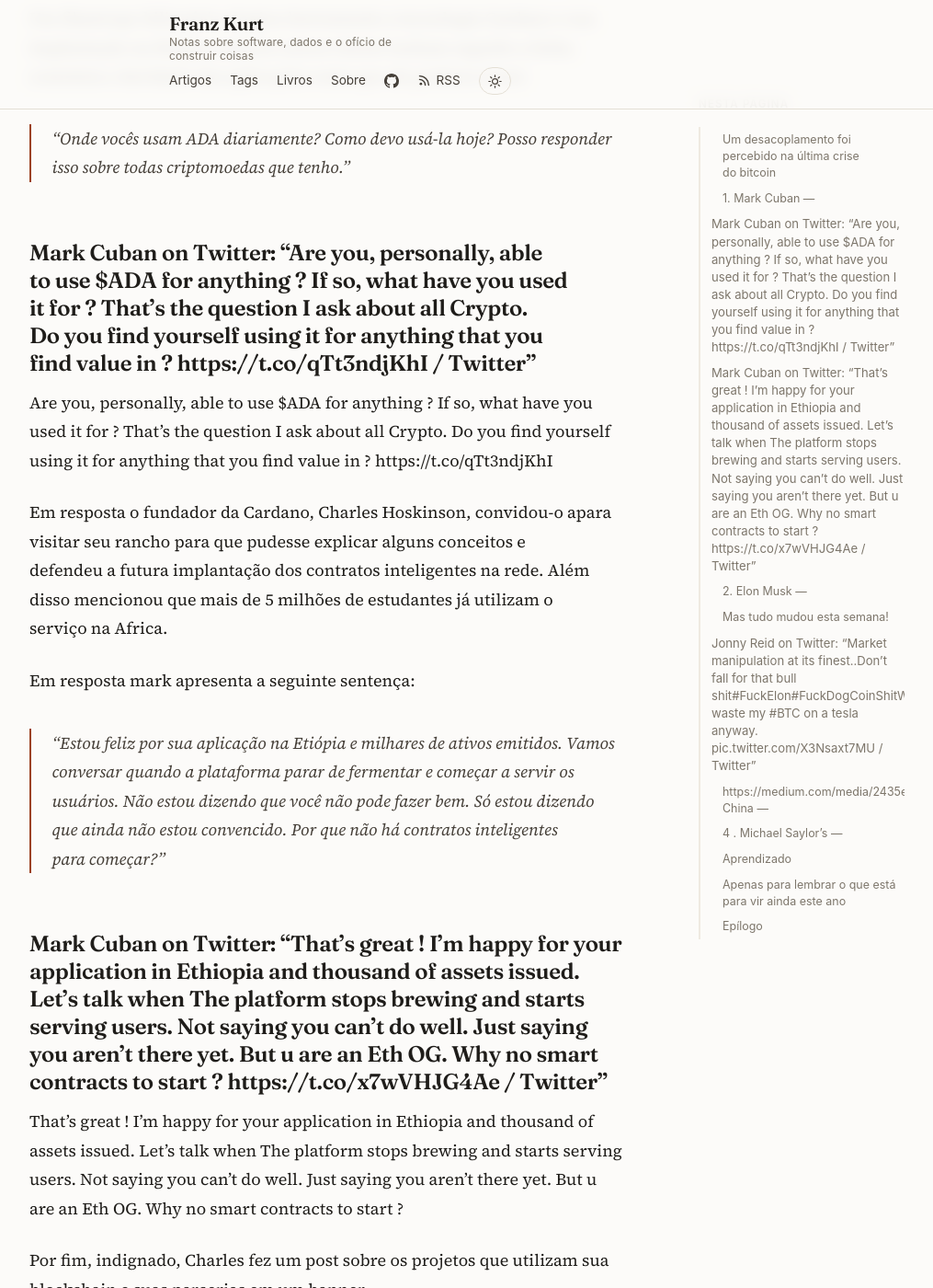
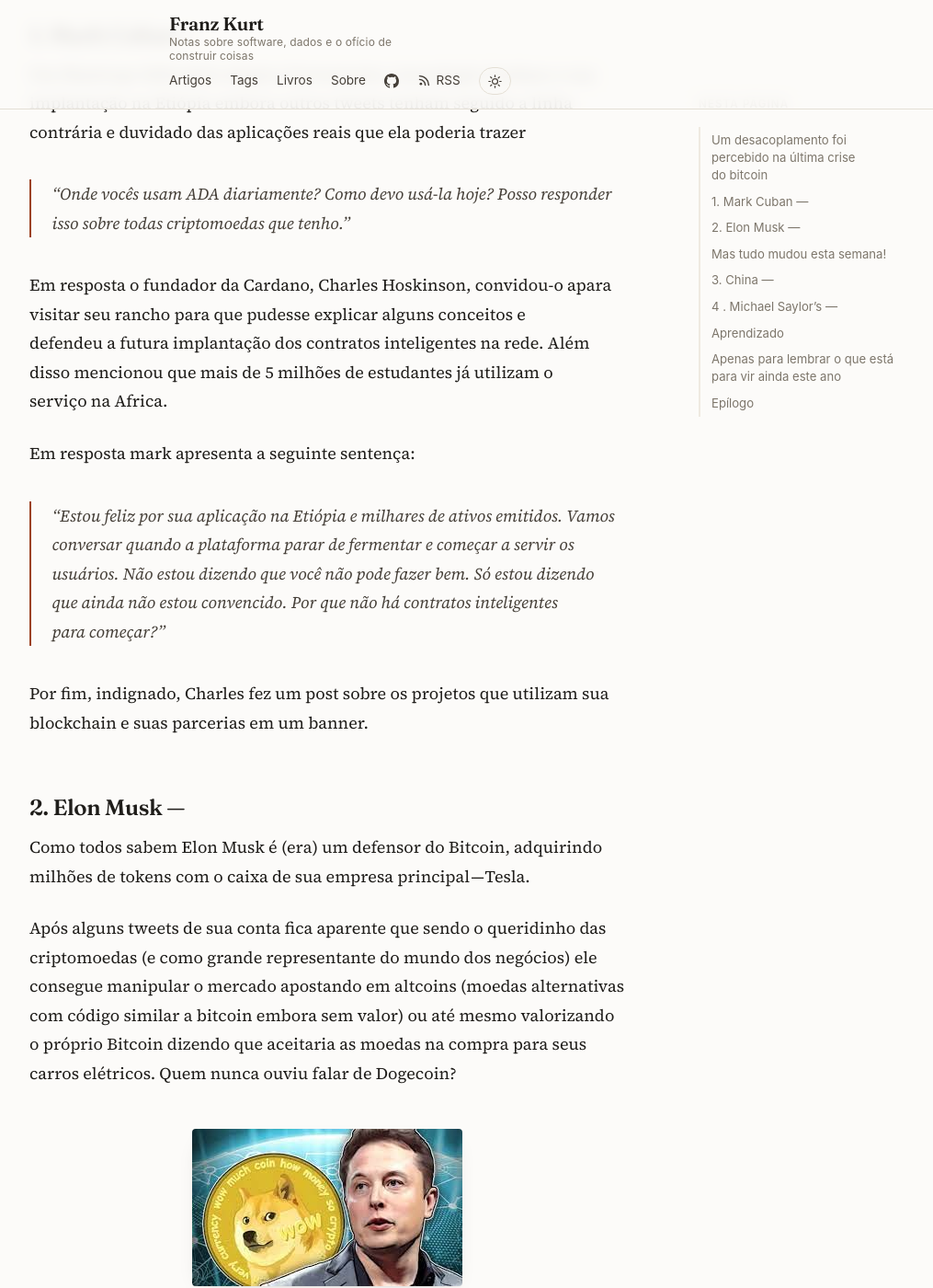
Before and after one commit to franzkurt/franzkurt.github.io, a Jekyll site: the page built from _posts/2021-05-19-a-nova-era-da-cardano.md, in a window 1280 px wide and 1400 px high, scrolled down 1293 px. Shown: the whole window at 92% size, without its empty margins (132-1147 px from the left). Built offline with Jekyll 4.4.1, drawn with Linux system fonts in a browser that asks for light colours; some of the changed text lies outside the part shown.

Commit message:
Revisão dos artigos importados: embeds do Medium e hierarquia de títulos
tools/limpar-medium.py remove os artefatos que o import do Medium deixou:
- embeds de tweet que viraram título ("Autor on Twitter: ...") mais o texto
  em inglês repetido logo abaixo da tradução que o autor escreveu
- lixo de vídeo embutido (medium.com/media/HASH/href grudado no texto, que
  produzia coisas como "href3. China")

Hierarquia de títulos: promovido um nível nos artigos que ficaram só com ###
(o import rebaixou as seções), removido **negrito** redundante dentro de
títulos, e restaurada a sequência de seções do artigo do Cardano (1, 2, 3, 4
— o "3. China" tinha virado texto solto ao lado do vídeo embutido).

Isso também conserta o índice lateral desses artigos, que listava os tweets
como se fossem seções.

Co-Authored-By: Claude Opus 5 (1M context) <noreply@anthropic.com>

```diff
--- a/_posts/2021-05-19-a-nova-era-da-cardano.md
+++ b/_posts/2021-05-19-a-nova-era-da-cardano.md
@@ -8,7 +8,7 @@ medium_url: https://franzkurt.medium.com/a-nova-era-da-cardano-6e7eff88bf64
 audio: /assets/audio/a-nova-era-da-cardano.mp3
 audio_duracao: "9:08"
 ---
-### Um desacoplamento foi percebido na última crise do bitcoin
+## Um desacoplamento foi percebido na última crise do bitcoin
 
 Para aqueles que andam dormindo no mundo das criptomoedas relembro que recentemente o Bitcoin despencou 40% e o mundo (aquele que conhece e investe no Bitcoin) se desesperou na noite deste 18 de maio de 2021.
 
@@ -20,15 +20,11 @@ Após uma série de notícias desanimadoras (que veremos abaixo) somada a uma ma
 
 Cito mais algumas notícias curiosas desta semana inesquecível:
 
-### 1. Mark Cuban —
+## 1. Mark Cuban —
 
 Um filantropo bilionário elogiou brevemente a tecnologia Cardano e sua implantação na Etiópia embora outros tweets tenham seguido a linha contrária e duvidado das aplicações reais que ela poderia trazer
 
 > “Onde vocês usam ADA diariamente? Como devo usá-la hoje? Posso responder isso sobre todas criptomoedas que tenho.”
-
-## Mark Cuban on Twitter: "Are you, personally, able to use $ADA for anything ? If so, what have you used it for ? That's the question I ask about all Crypto. Do you find yourself using it for anything that you find value in ? https://t.co/qTt3ndjKhI / Twitter"
-
-Are you, personally, able to use $ADA for anything ? If so, what have you used it for ? That's the question I ask about all Crypto. Do you find yourself using it for anything that you find value in ? https://t.co/qTt3ndjKhI
 
 Em resposta o fundador da Cardano, Charles Hoskinson, convidou-o apara visitar seu rancho para que pudesse explicar alguns conceitos e defendeu a futura implantação dos contratos inteligentes na rede. Além disso mencionou que mais de 5 milhões de estudantes já utilizam o serviço na Africa.
 
@@ -36,13 +32,9 @@ Em resposta mark apresenta a seguinte sentença:
 
 > “Estou feliz por sua aplicação na Etiópia e milhares de ativos emitidos. Vamos conversar quando a plataforma parar de fermentar e começar a servir os usuários. Não estou dizendo que você não pode fazer bem. Só estou dizendo que ainda não estou convencido. Por que não há contratos inteligentes para começar?”
 
-## Mark Cuban on Twitter: "That's great ! I'm happy for your application in Ethiopia and thousand of assets issued. Let's talk when The platform stops brewing and starts serving users. Not saying you can't do well. Just saying you aren't there yet. But u are an Eth OG. Why no smart contracts to start ? https://t.co/x7wVHJG4Ae / Twitter"
-
-That's great ! I'm happy for your application in Ethiopia and thousand of assets issued. Let's talk when The platform stops brewing and starts serving users. Not saying you can't do well. Just saying you aren't there yet. But u are an Eth OG. Why no smart contracts to start ?
-
 Por fim, indignado, Charles fez um post sobre os projetos que utilizam sua blockchain e suas parcerias em um banner.
 
-### **2. Elon Musk —**
+## 2. Elon Musk —
 
 Como todos sabem Elon Musk é (era) um defensor do Bitcoin, adquirindo milhões de tokens com o caixa de sua empresa principal — Tesla.
 
@@ -52,7 +44,7 @@ Após alguns tweets de sua conta fica aparente que sendo o queridinho das cripto
   <img src="/assets/img/medium/a-nova-era-da-cardano/02.jpeg" alt="">
 </figure>
 
-### **Mas tudo mudou esta semana!**
+## Mas tudo mudou esta semana!
 
 Após uma série de tweets o diretor da Tesla (aparentemente) descobriu que o Bitcoin contraria seus princípios ecológicos de energia renovável e causa muitos danos ao meio ambiente. Este gasto para a mineração é o que permite a confiança da rede blockchain e já foi provado que embora ainda ineficiênte gasta muito menos que todos os sistemas mundiais somados. O que é uma falácia! — é uma propriedade que sempre existiu mas somente agora parece ter tido relevância a empresa Tesla que removeu a aceitação da criptomoeda Bitcoin para a compra de carros e ainda promoveu uma moeda meme — chamada dogecoin!
 
@@ -60,25 +52,21 @@ Quem estuda os fundamentos criptográficos e a teoria por trás de projetos rele
 
 Além disso ainda passou a colecionar haters que criaram um token chamado $FUCKELON.
 
-## Jonny Reid on Twitter: "Market manipulation at its finest..Don't fall for that bull shit#FuckElon#FuckDogCoinShitWouldn't waste my #BTC on a tesla anyway. pic.twitter.com/X3Nsaxt7MU / Twitter"
-
-Market manipulation at its finest..Don't fall for that bull shit#FuckElon#FuckDogCoinShitWouldn't waste my #BTC on a tesla anyway. pic.twitter.com/X3Nsaxt7MU
-
 Para evitar uma onda de difamação Elon publicou que estaria promovendo um time de desenvolvedores para ajudar a dogecoin a chegar num patamar ecológico. Sarcasticamente Charles Hosckinson publica um vídeo com o título **“Como consertar a Doge”** informando os 8 whiteapers que a Cardano pesquisou, revisou e publicou em suas pesquisas a fim de melhorar a estrutura e que deveriam ser aplicados para ter um mínimo de melhora — vídeo em inglês.
 
 [Vídeo: https://www.youtube.com/watch?v=iQd9XjEm8EE](https://www.youtube.com/watch?v=iQd9XjEm8EE)
 
-### [https://medium.com/media/2435e710dedf344269d54a1789d03685/href](https://medium.com/media/2435e710dedf344269d54a1789d03685/href)3. China —
+## 3. China —
 
 Alegando que a valorização e depreciação do preço do bitcoin prejudica a propriedade dos chineses a China decidiu emitir (pela terceira vez na última década) uma lei que proibe a comercialização dos tokens em seu território.
 
 > “Recentemente, os preços das criptomoedas dispararam e despencaram. E o comércio especulativo de criptomoedas se recuperou, prejudicando gravemente a segurança da propriedade das pessoas e perturbando a ordem econômica e financeira normal” — afirmaram.
 
-### 4 . Michael Saylor’s —
+## 4 . Michael Saylor’s —
 
 Embora o preço tenha despencado o CEO da Microstrategy que recentemente tem se mostrado a favor da criptomoeda pediu calma e afirmou que adquiriu 2 bi de dólares em moedas apostando na recuperação!
 
-### Aprendizado
+## Aprendizado
 
 Apesar da imprevisível queda que retraiu o mercado para valores com patamares do ano de 2017 notou-se discrepâncias entre a queda das moedas alternativas e o bitcoin em si.
 
@@ -90,7 +78,7 @@ Até a atual crise o bitcoin quando caía levava todos os demais projetos para o
 
 Isso demonstra que projetos mais robustos, com projetos reais e eficazes têm se tornado confiáveis pela comunidade e possivelmente passarão a ser mais investidos a partir deste momento.
 
-### Apenas para lembrar o que está para vir ainda este ano
+## Apenas para lembrar o que está para vir ainda este ano
 
 Devido ao lançamento da fase Goguen no final de setembro (descrito no roadmap da Cardano) é esperado que nos próximos meses sucedan-se hardforks de upgrade até que a última fase se concretize na data estipulada.
 
@@ -98,7 +86,7 @@ Esta fase é marcada pela criação de contratos inteligentes (os smart contract
 
 No fim do ano uma atualização do Bitcoin Core (grupo de criptógrafos que pesquisam e implementam o código da blockchain bitcoin) trará o TapRoot. Implementando uma assinatura diferente a qual soma a assinatura de todas as transações em um bloco e reduz vários MB por bloco gerado.
 
-### Epílogo
+## Epílogo
 
 Para aqueles que estão avulsos ao mundo das criptomoedas pode parecer que escrevo muitos artigos relacionados mas na verdade é o contrário, eu tento aqui compilar o maior número de informação devido a infinita publicação de notícias que surgem todos os dias.
 
```
Also changed, not shown: _posts/2021-05-11-como-funciona-a-internet-afinal.md (+6 -6 lines), _posts/2021-05-12-cardano-esta-moldando-o-futuro-das-criptomoedas-e-tambem-das-nacoes.md (+4 -4 lines), _posts/2021-05-13-como-eu-criei-um-script-para-quebra-de-senhas-de-rede-wi-fi-com-scapy.md (+4 -4 lines), _posts/2021-05-13-como-se-proteger-de-sites-falsos.md (+12 -12 lines), _posts/2021-05-13-pirataria-e-a-difusao-da-cultura.md (+3 -3 lines), tools/limpar-medium.py (added, +107 -0 lines).
